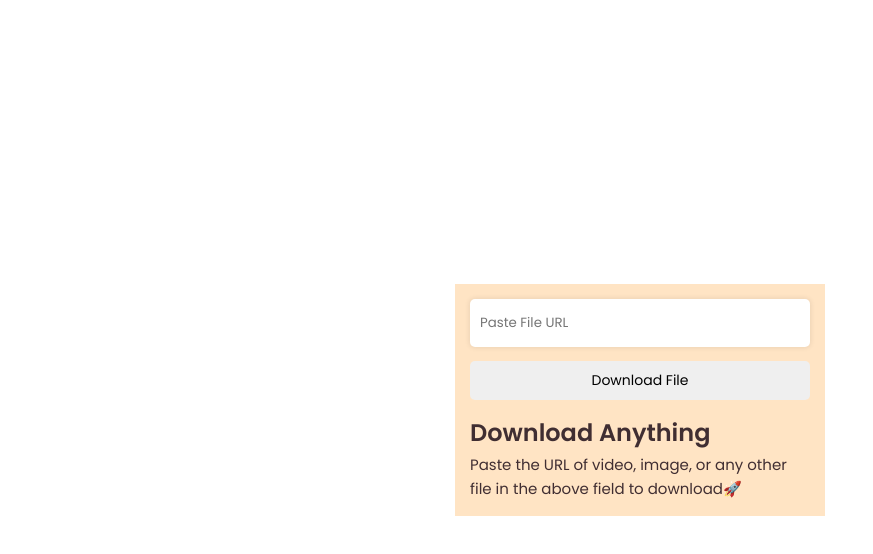
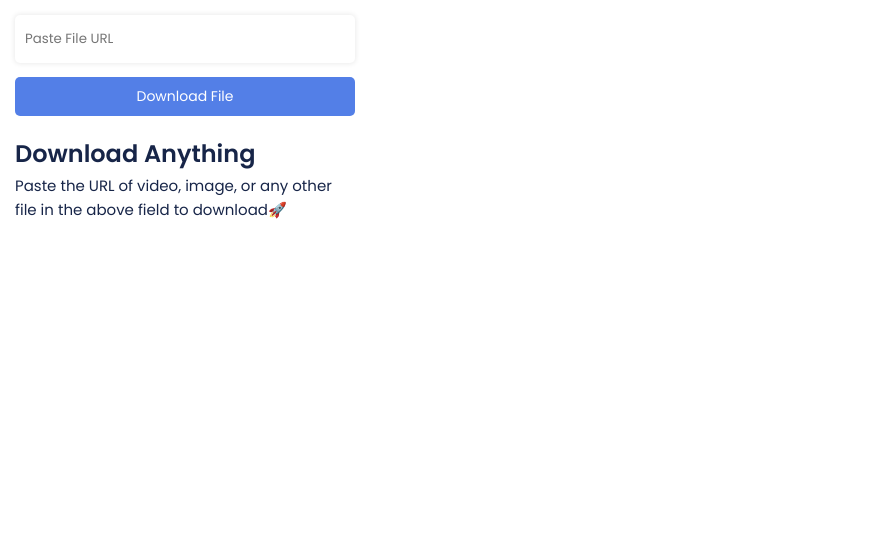
Before and after one commit to adilcodes/File-Downloader-Chrome-Extension, a browser extension: page index.html in a window 1280 px wide. Shown: the whole page, without its empty margins (0-873 px from the left). Drawn offline with Linux system fonts and the light colour scheme.

Commit message:
Made some changes in design

```diff
--- a/style.css
+++ b/style.css
@@ -6,16 +6,9 @@
     box-sizing: border-box;
     font-family: 'Poppins', sans-serif;
 }
-body{
-    display: flex;
-    justify-content: center;
-    align-items: center;
-    min-height: 100vh;
-}
 .container{
     width: 370px;
     padding: 15px;
-    background-color: #ffe4c4;
 }
 form input{
     width: 100%;
@@ -35,13 +28,18 @@ form button{
     cursor: pointer;
     font-size: 14px;
     transition: 0.1s ease-in-out;
+    background-color: #537FE7;
+    color: #fff;
+}
+form button:hover{
+    background-color: #406ace;
 }
 form button:active{
     transform: scale(0.98);
 }
 section{
-    margin-top: 15px;
-    color: #402E32;
+    margin-top: 20px;
+    color: #172548;
 }
 section h1{
     margin-bottom: 3px;
```
